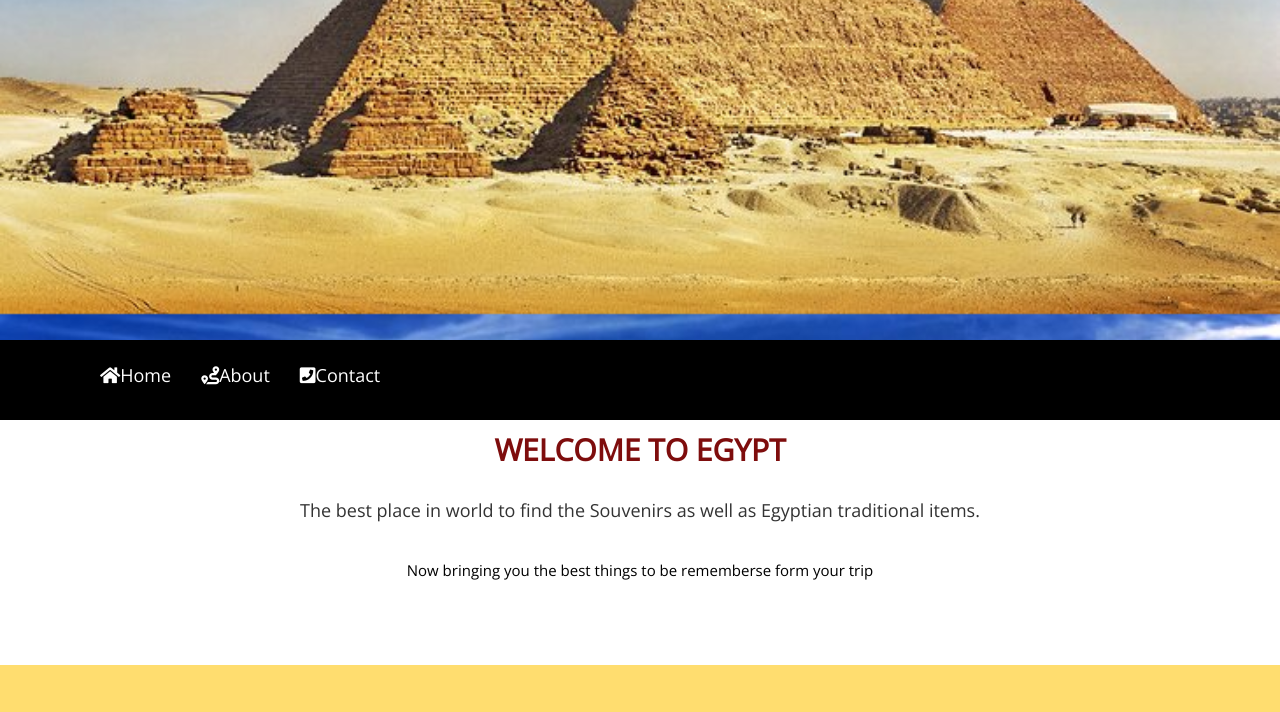
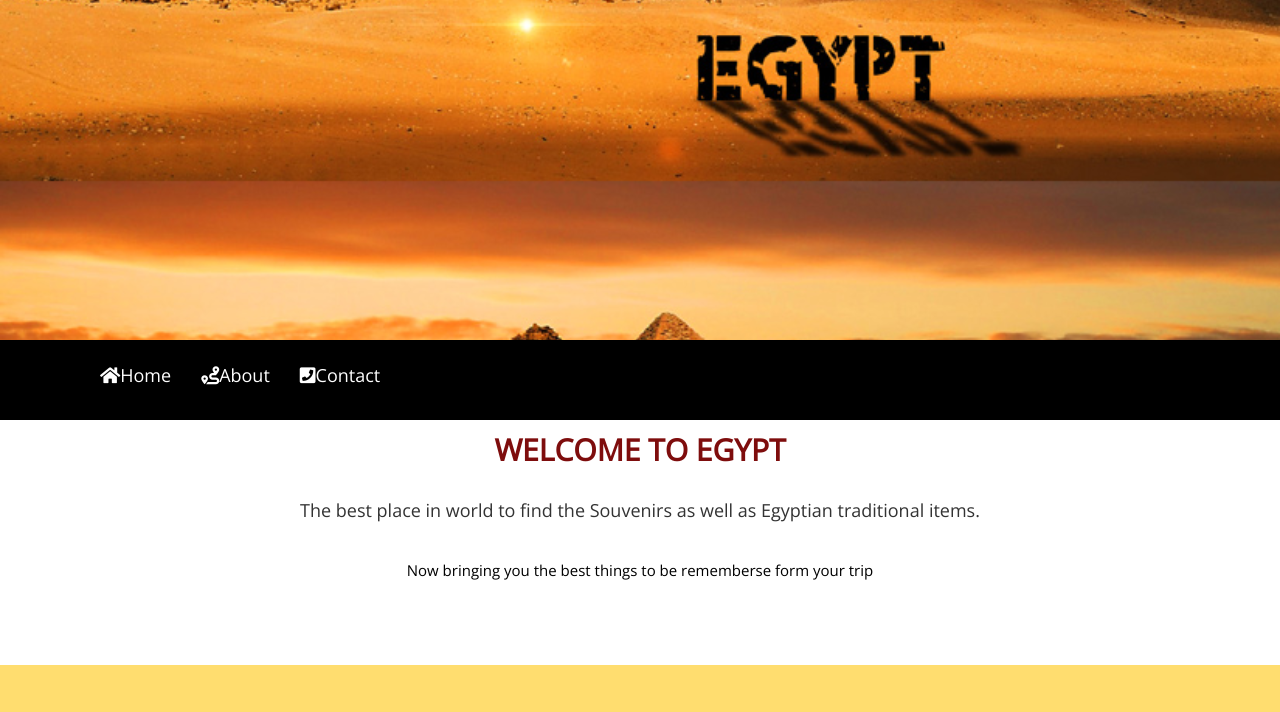
Before and after one commit to himanshuvb/zenieth, a plain HTML site: page souvenirpage.html in a window 1280 px wide. Shown: the part 540-1252 px from the top of the page. Drawn offline with nearby package versions, Linux system fonts and the light colour scheme; grey boxes are pictures that could not be loaded.

Commit message:
Update souvenirpage.html

```diff
--- a/souvenirpage.html
+++ b/souvenirpage.html
@@ -22,7 +22,7 @@
     display: flex;
     }
     body{
-      background-image:url('img/2.jpg');
+      background-image:url('img/1.jpg');
       background-size:  contain;
       background-repeat: repeat-y;
     }
```
